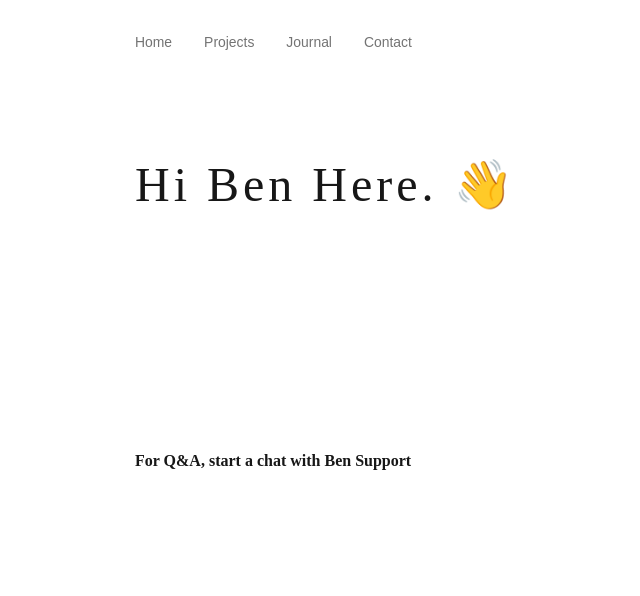
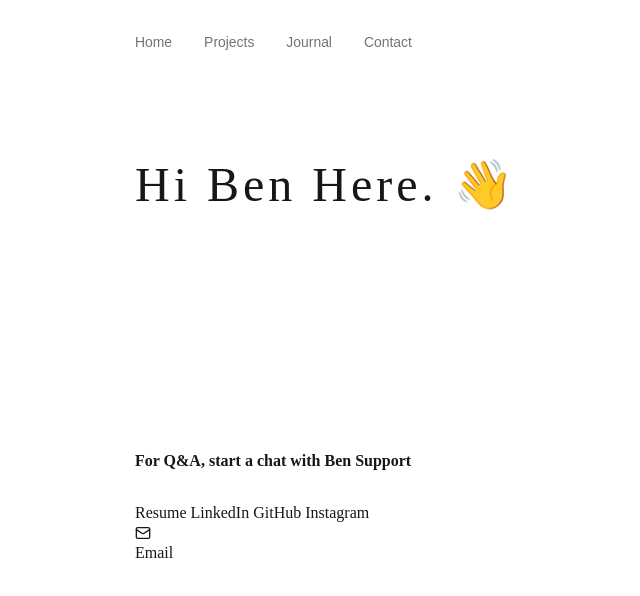
Before and after one commit to bdadzie119/Portfolio, a Next.js app in the folder my-portfolio/: page / in a window 1280 px wide. Shown: the top 596 px of the page, without its empty margins (193-833 px from the left). Built offline with nearby package versions, Linux system fonts and the light colour scheme.

Commit message:
Got work, need to put icons after work

```diff
--- a/my-portfolio/app/page.tsx
+++ b/my-portfolio/app/page.tsx
@@ -1,3 +1,4 @@
+import { Mail} from "lucide-react"
 export default function Home() {
   return (
     <main>
@@ -21,6 +22,13 @@ export default function Home() {
       <b>For Q&A, start a chat with Ben Support</b>
       <p>For any further contact, please refer to my social media platforms below.</p>
       </div>
+      <div className="hero-links">
+        <a href="/Benjamin_Dadzie_CV.pdf"> Resume</a>
+        <a href="https://linkedin.com/in/yourprofile" target="_blank"> LinkedIn</a>
+        <a href="https://github.com/yourusername" target="_blank"> GitHub</a>
+        <a href="https://instagram.com/yourusername" target="_blank"> Instagram</a>
+        <a href="mailto:youremail@gmail.com"><Mail size={16} /> Email</a>
+      </div>
       </div>
     </main>
   );
--- a/my-portfolio/package.json
+++ b/my-portfolio/package.json
@@ -9,6 +9,7 @@
     "lint": "eslint"
   },
   "dependencies": {
+    "lucide-react": "^1.14.0",
     "next": "16.2.4",
     "react": "19.2.4",
     "react-dom": "19.2.4"
```
Also changed, not shown: 2 other files (tests, documents, lock files or other folders).
